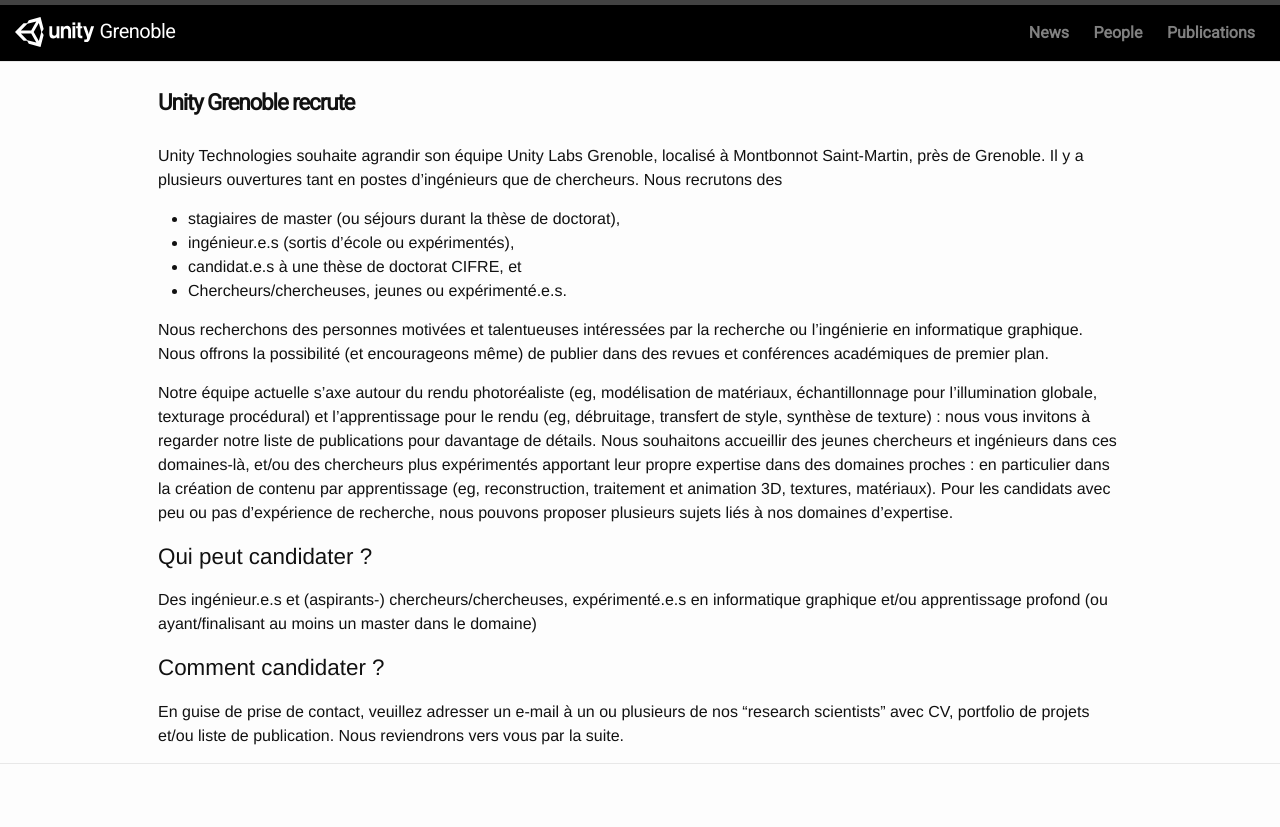
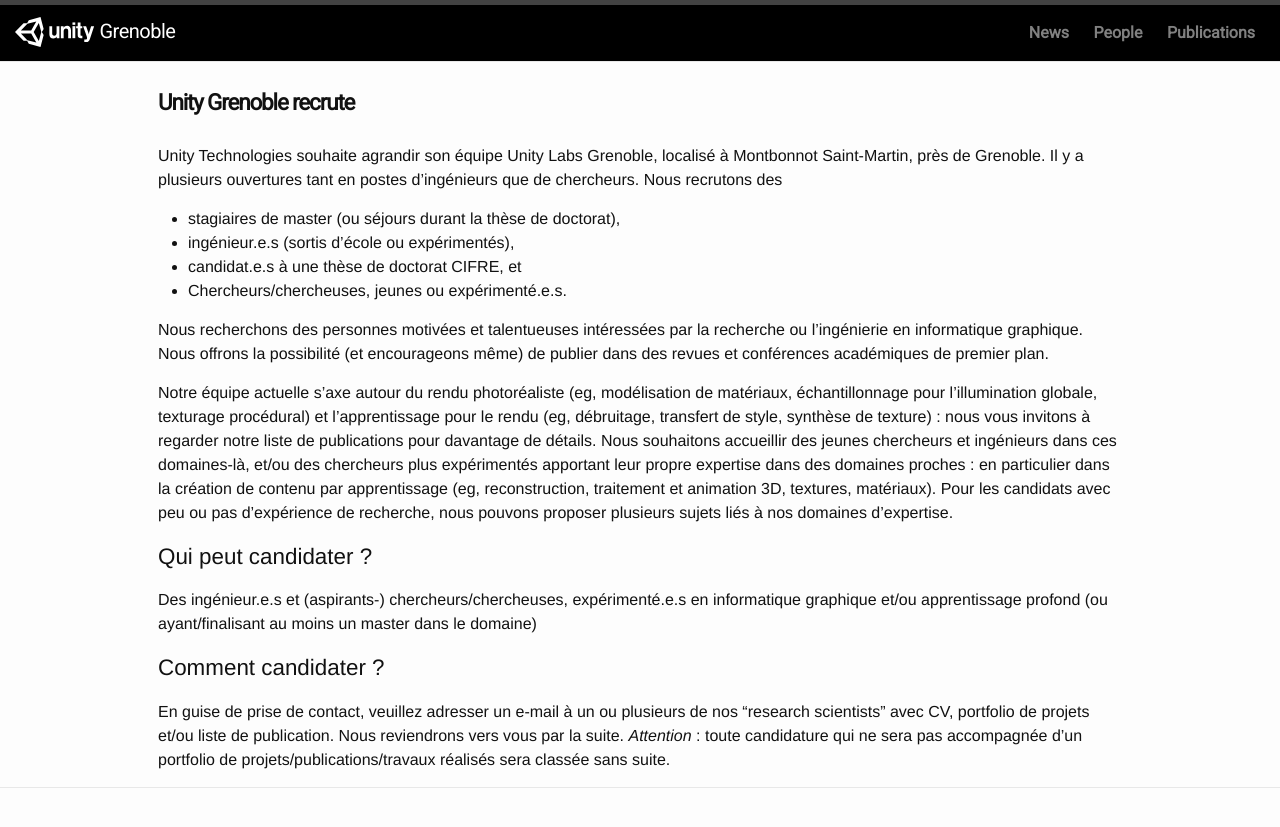
Before and after one commit to unity-grenoble/website, a Jekyll site: the page built from _posts/2019-09-17-news-looking-for-talent.markdown, in a window 1280 px wide. Shown: the top 827 px of the page. Built offline with Jekyll 4.4.1, drawn with Linux system fonts in a browser that asks for light colours.

Commit message:
add warning portfolio

```diff
--- a/_posts/2019-09-17-news-looking-for-talent.markdown
+++ b/_posts/2019-09-17-news-looking-for-talent.markdown
@@ -24,3 +24,4 @@
 
 ##### Comment candidater ?
 En guise de prise de contact, veuillez adresser un e-mail à un ou plusieurs de nos "research scientists" avec CV, portfolio de projets et/ou liste de publication. Nous reviendrons vers vous par la suite.
+*Attention* : toute candidature qui ne sera pas accompagnée d'un portfolio de projets/publications/travaux réalisés sera classée sans suite.
```
